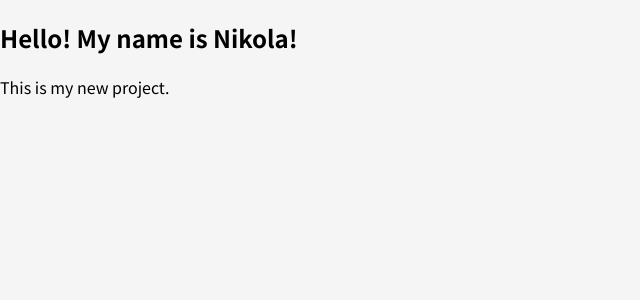
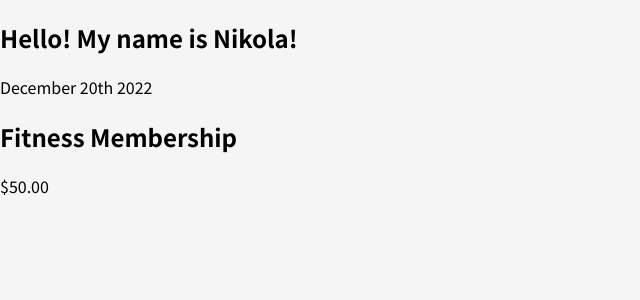
Before and after one commit to NikolaSirakov2/REACT-PROJECT, a JavaScript app in the folder 01-starting-setup/: page / in a window 1280 px wide. Shown: the top 300 px of the page, without its empty margins (0-640 px from the left). Built offline with nearby package versions, Linux system fonts and the light colour scheme.

Commit message:
Expense function

```diff
--- a/01-starting-setup/src/App.js
+++ b/01-starting-setup/src/App.js
@@ -1,8 +1,10 @@
+import ExpenseItem from "./components/ExpenseItem";
+
 function App() {
   return (
     <div>
       <h2>Hello! My name is Nikola!</h2>
-      <p>This is my new project.</p>
+      <ExpenseItem></ExpenseItem>
     </div>
   );
 }
--- /dev/null
+++ b/01-starting-setup/src/components/ExpenseItem.js
@@ -0,0 +1,11 @@
+function ExpenseItem() {
+  return (
+    <div>
+      <div>December 20th 2022</div>
+      <h2>Fitness Membership</h2>
+      <div>$50.00</div>
+    </div>
+  );
+}
+
+export default ExpenseItem;
```
